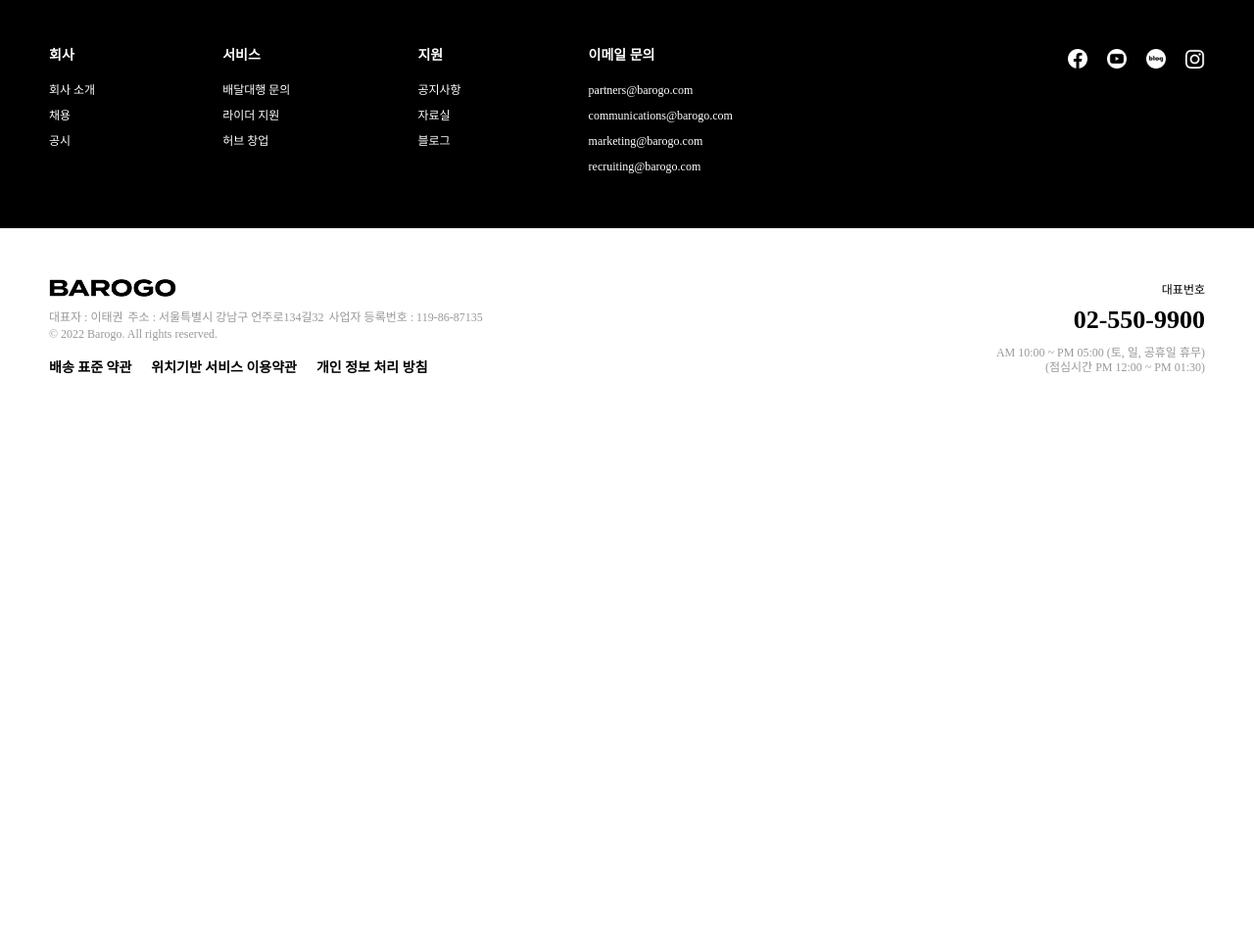
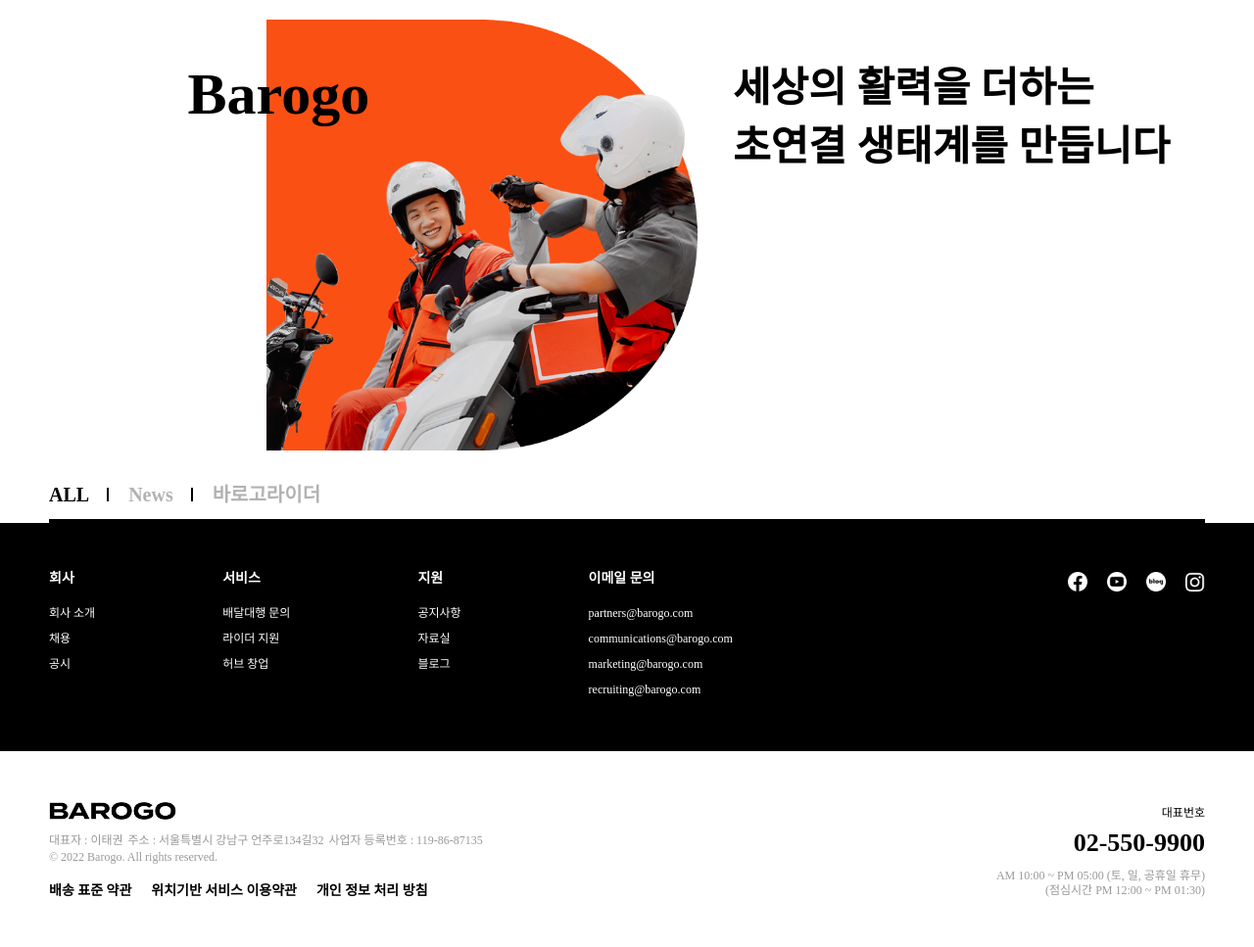
Before and after one commit to kse012050/barogo-archive, a PHP site: page /barogo.html in a window 1280 px wide. Shown: the part 80-1047 px from the top of the page at 98% size. Before the commit the page ends 462 px from the top, so only its background shows below. Run offline with PHP 8.4, Linux system fonts and the light colour scheme; some web fonts are replaced.

Commit message:
서브페이지 상단 공통 부분 잡았다

```diff
--- a/barogo.html
+++ b/barogo.html
@@ -23,8 +23,24 @@
             </div>
         </header>
 
-        <main class="barogoArea">
-
+        <main class="barogoPage">
+            <section class="CW">
+                <div class="topBox">
+                    <h2>Barogo</h2>
+                    <p>
+                        세상의 활력을 더하는<br/>
+                        초연결 생태계를 만듭니다
+                    </p>
+                </div>
+                <ul class="btnBox">
+                    <li class="active"><button>ALL</button></li>
+                    <li><button>News</button></li>
+                    <li><button>바로고라이더</button></li>
+                </ul>
+                <ul class="listBox">
+                    <li></li>
+                </ul>
+            </section>
         </main>
 
         <footer>
--- a/css/global.css
+++ b/css/global.css
@@ -12,6 +12,29 @@ header div nav ul li:not(:last-child){margin-right: 25px;}
 header div nav ul li a{font-size: 18px; padding: 9px 15px; font-weight: 700; text-align: center; }
 header div nav ul li.active a{color: white; background-color: black; border-radius: 100px;}
 
+
+/* 리스트 공통 */
+.listBox{display: flex; flex-wrap: wrap; justify-content: space-between;}
+.listBox li img{width: 100%; margin-bottom: 30px;}
+.listBox li strong{display: block; font-size: 22px; line-height: 1.55; font-weight: 700; margin-bottom: 10px;}
+.listBox li p{font-size: 15px; line-height: 1.6; margin-bottom: 5px;}
+.listBox li time{font-size: 15px; line-height: 1.6; color: #666;}
+
+/* 서브페이지 상단 */
+.subPage .topBox{display: flex; padding: 60px 0 300px; margin-left: 12%; font-weight: 700; background-repeat: no-repeat; background-position: left calc(60px) top; background-size: 480px;}
+.subPage .topBox h2{font-size: 60px; line-height: 1.2; margin-right: 35.71%;}
+.subPage .topBox p{font-size: 42px; line-height: 1.43;}
+.subPage .article .topBox{background-image: url('../images/article/top-article.png');}
+.subPage .barogoPage .topBox{background-image: url('../images/barogo/top-barogo.png');}
+
+/* 서브페이지 목록 버튼 */
+.btnBox{display: flex; border-bottom: 4px solid black;}
+.btnBox li{position: relative;}
+.btnBox li:not(:last-child):after{content: ''; position: absolute; right: 0; top: 50%; width: 2px; height: 14px; background-color: black; transform: translateY(-50%);}
+.btnBox li button{font-size: 20px; font-weight: 700; color: rgba(0, 0, 0, 0.3); padding-top: 15px; padding-bottom: 15px;}
+.btnBox li.active button{color: black;}
+.btnBox li:first-child button{padding-right: 20px;}
+.btnBox li:not(:first-child) button{padding-left: 20px; padding-right: 20px;}
 
 /* 푸터 */
 footer .topArea{background-color: black; padding: 50px 0;}
--- a/css/page.css
+++ b/css/page.css
@@ -12,9 +12,4 @@
 .mainArea .leftArea > div img{width: 100%;}
 .mainArea section{width: 56.771%; padding: 0 2.6%; box-sizing: border-box;}
 .mainArea section h2{font-size: 30px; font-weight: 700; padding-top: 80px; border-top: 4px solid black; margin-bottom: 60px;}
-.mainArea section ul{display: flex; flex-wrap: wrap; justify-content: space-between;}
-.mainArea section ul li{width: 47.25%;}
-.mainArea section ul li img{width: 100%; margin-bottom: 30px;}
-.mainArea section ul li strong{display: block; font-size: 22px; line-height: 1.55; font-weight: 700; margin-bottom: 10px;}
-.mainArea section ul li p{font-size: 15px; line-height: 1.6; margin-bottom: 5px;}
-.mainArea section ul li time{font-size: 15px; line-height: 1.6; color: #666;}
+.mainArea section .listBox li{width: 47.75%;}
--- a/index.html
+++ b/index.html
@@ -54,7 +54,7 @@
             </div>
             <section>
                 <h2>바로고 이야기</h2>
-                <ul>
+                <ul class="listBox">
                     <li>
                         <img src="images/main/right01.png" alt="">
                         <strong>라이더님! 뺑소니/무보험 차사고 이렇게 보상 받으세요!</strong>
```
Also changed, not shown: article.html (+15 -1 lines), test.html (added, +18 -0 lines), images/article/top-article.png (added), images/barogo/top-barogo.png (added).
